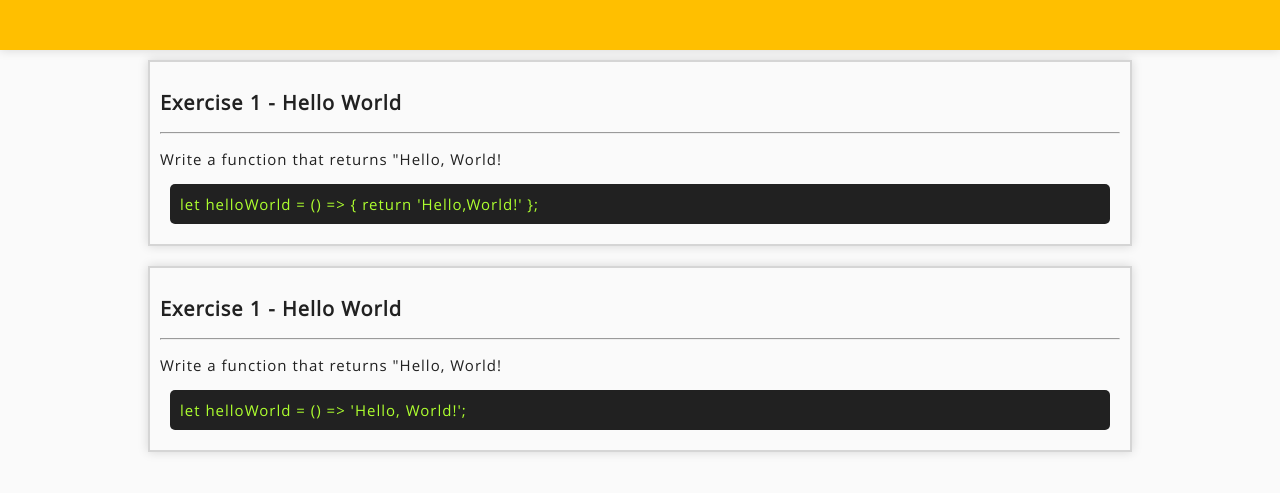
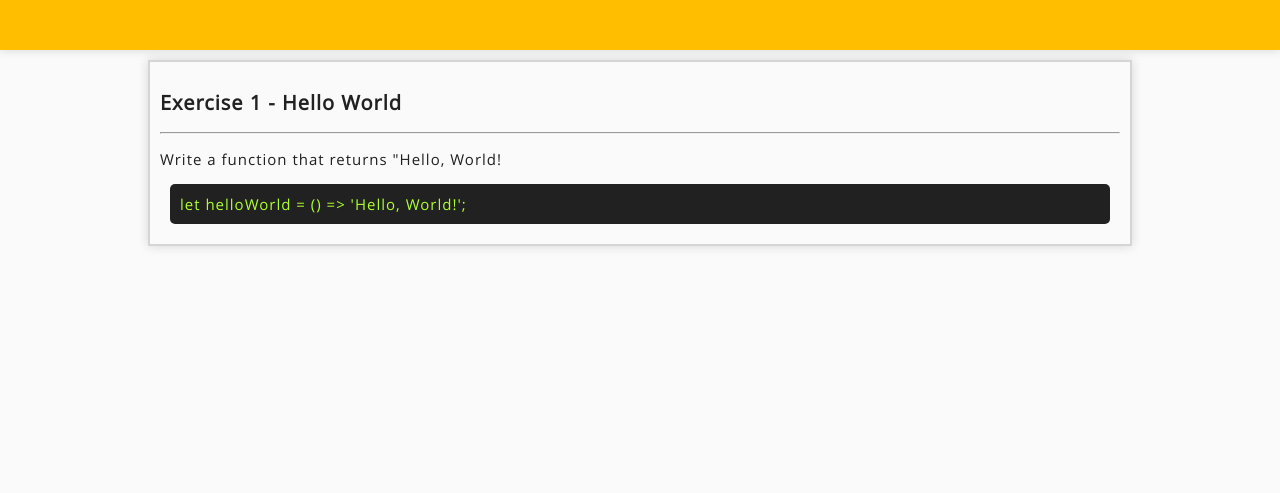
Before and after one commit to CrAvila16180/javascript-exercises, a plain HTML site: page index.html in a window 1280 px wide. Shown: the part 125-618 px from the top of the page. Drawn offline with Linux system fonts and the light colour scheme.

Commit message:
Finish exercise 1

```diff
--- a/index.html
+++ b/index.html
@@ -15,16 +15,7 @@
 
     <article>
 
-        <section>
-            <p><h2>Exercise 1 - Hello World </h2></p>
-            <hr/>
-            <p>Write a function that returns "Hello, World!</p>
-            <div class="code">
-                let helloWorld = () => {
-                    return 'Hello,World!'
-                };
-            </div>
-        </section>
+
 
 
     </article>
--- a/main.js
+++ b/main.js
@@ -18,10 +18,9 @@ const html = (number,name,instructions,code) => {
     ins.textContent = instructions;
     section.appendChild(div);
     div.classList.add('code');
-    div.textContent = code
+    div.textContent = code;
 }
 
-html(1, 'Hello World', 'Write a function that returns "Hello, World!', "let helloWorld = () => 'Hello, World!';" )
 
 const ex = (number,name) => {
     log('');
@@ -32,9 +31,10 @@ const ex = (number,name) => {
 
 
 
+html(1, 'Hello World', 'Write a function that returns "Hello, World!', "let helloWorld = () => 'Hello, World!';" )
 
-ex(1, 'Hello World')
+ex(1, 'Hello World');
 
 let helloWorld = () => 'Hello, World!';
 
-log(helloWorld())
+log(helloWorld());
```
